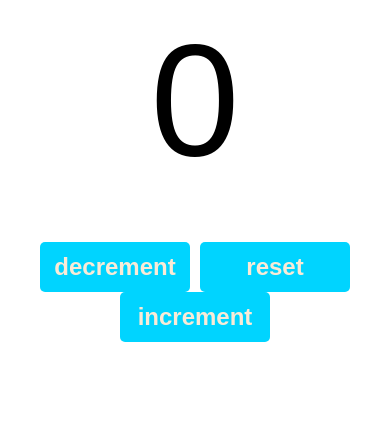
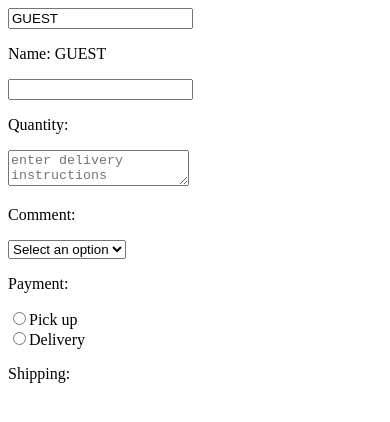
Before and after one commit to JohnKarima/react-refresher, a React (Vite) app: page / in a window 390 px wide. Shown: the top 422 px of the page. Built offline with nearby package versions, Linux system fonts and the light colour scheme; the HTML template or start-up script is replaced by a standard one.

Commit message:
Worked with the onChange event handler to make responsive forms

```diff
--- a/src/App.jsx
+++ b/src/App.jsx
@@ -1,10 +1,9 @@
-import MyComponent from './assets/MyComponent'
-import Counter from './Counter'
+import MyComponent from './MyComponent'
 
 function App() {
     return (
         <>
-            <Counter/>
+            <MyComponent/>
         </>
     )
 }
--- /dev/null
+++ b/src/MyComponent.jsx
@@ -0,0 +1,79 @@
+import React, { useState } from 'react'
+
+function MyComponent() {
+    const [name, setName] = useState('GUEST')
+    const [quantity, setQuantity] = useState('')
+    const [comment, setComment] = useState('')
+    const [payment, setPayment] = useState('')
+    const [shipping, setShipping] = useState('')
+
+    function handleNameChange(event) {
+        setName(event.target.value)
+    }
+
+    function handleQuantityChange(event) {
+        setQuantity(event.target.value)
+    }
+
+    function handleCommentChange(event) {
+        setComment(event.target.value)
+    }
+
+    function handlePaymentChange(event) {
+        setPayment(event.target.value)
+    }
+
+    function handleShippingChange(event) {
+        setShipping(event.target.value)
+    }
+    return (
+        <div>
+            <input value={name} onChange={handleNameChange}></input>
+            <p>Name: {name}</p>
+
+            <input
+                value={quantity}
+                onChange={handleQuantityChange}
+                type="number"
+            />
+            <p>Quantity: {quantity}</p>
+
+            <textarea
+                value={comment}
+                onChange={handleCommentChange}
+                placeholder="enter delivery instructions"
+            ></textarea>
+            <p>Comment: {comment}</p>
+
+            <select value={payment} onChange={handlePaymentChange}>
+                <option value="">Select an option</option>
+                <option value="Visa">Visa</option>
+                <option value="MPESA">MPESA</option>
+                <option value="MasterCard">MasterCard</option>
+            </select>
+            <p>Payment: {payment}</p>
+
+            <label>
+                <input
+                    type="radio"
+                    value="Pick up"
+                    checked={shipping === 'Pick up'}
+                    onChange={handleShippingChange}
+                />
+                Pick up
+            </label><br />
+            <label>
+                <input
+                    type="radio"
+                    value="Delivery"
+                    checked={shipping === 'Delivery'}
+                    onChange={handleShippingChange}
+                />
+                Delivery
+            </label>
+            <p>Shipping: {shipping}</p>
+        </div>
+    )
+}
+
+export default MyComponent
--- a/src/assets/MyComponent.jsx
+++ /dev/null
@@ -1,34 +0,0 @@
-import React, { useState } from 'react'
-
-function MyComponent() {
-    const [name, setName] = useState('Guest')
-    const [age, setAge] = useState(0)
-    const [isEmployed, setIsEmployed] = useState(false)
-
-    const updateName = () => {
-        setName('Zabini')
-    }
-
-    const incrementAge = () => {
-        setAge(age + 1)
-    }
-
-    const toggleEmployedStatus = () => {
-        setIsEmployed(!isEmployed)
-    }
-
-    return (
-        <div>
-            <p>Name: {name}</p>
-            <button onClick={updateName}>Set Name</button>
-
-            <p>Name: {age}</p>
-            <button onClick={incrementAge}>Set Age</button>
-
-            <p>Is employed: {isEmployed ? 'Yes' : 'No'}</p>
-            <button onClick={toggleEmployedStatus}>You work?</button>
-        </div>
-    )
-}
-
-export default MyComponent
```
